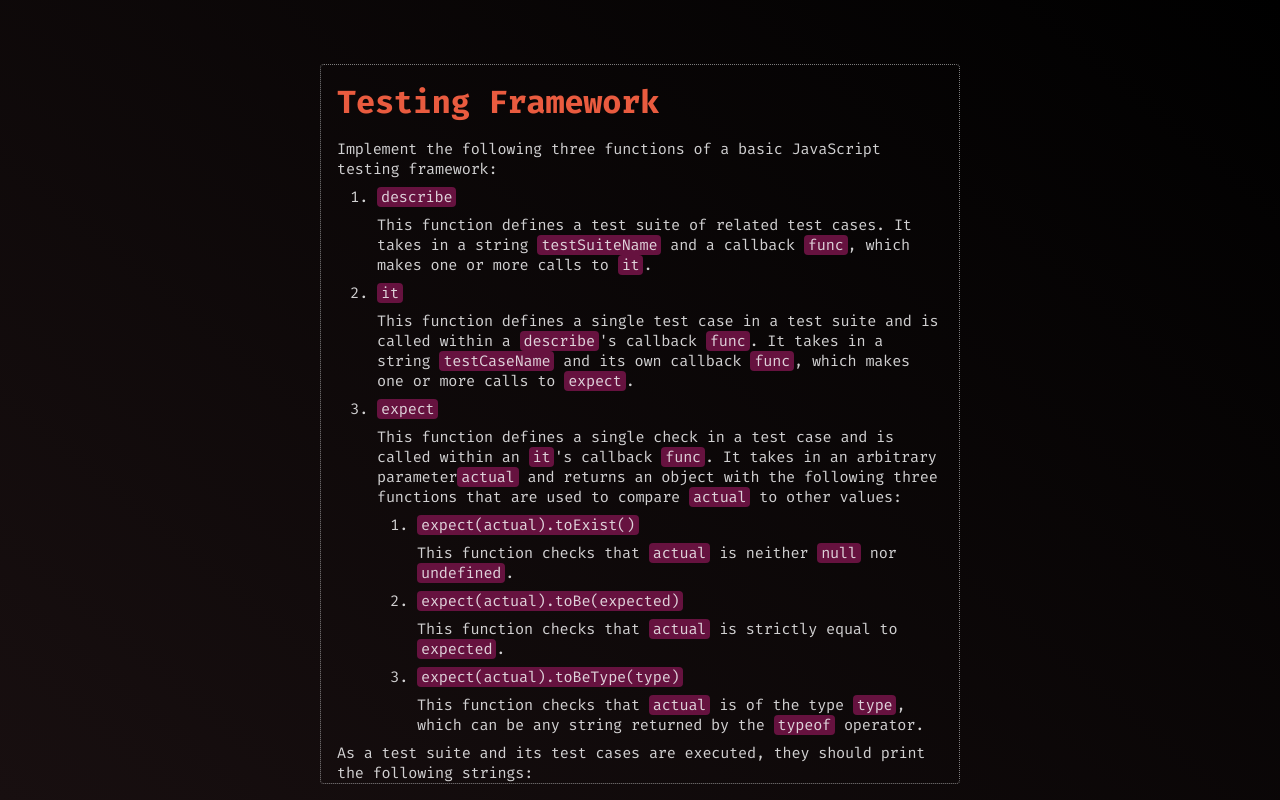
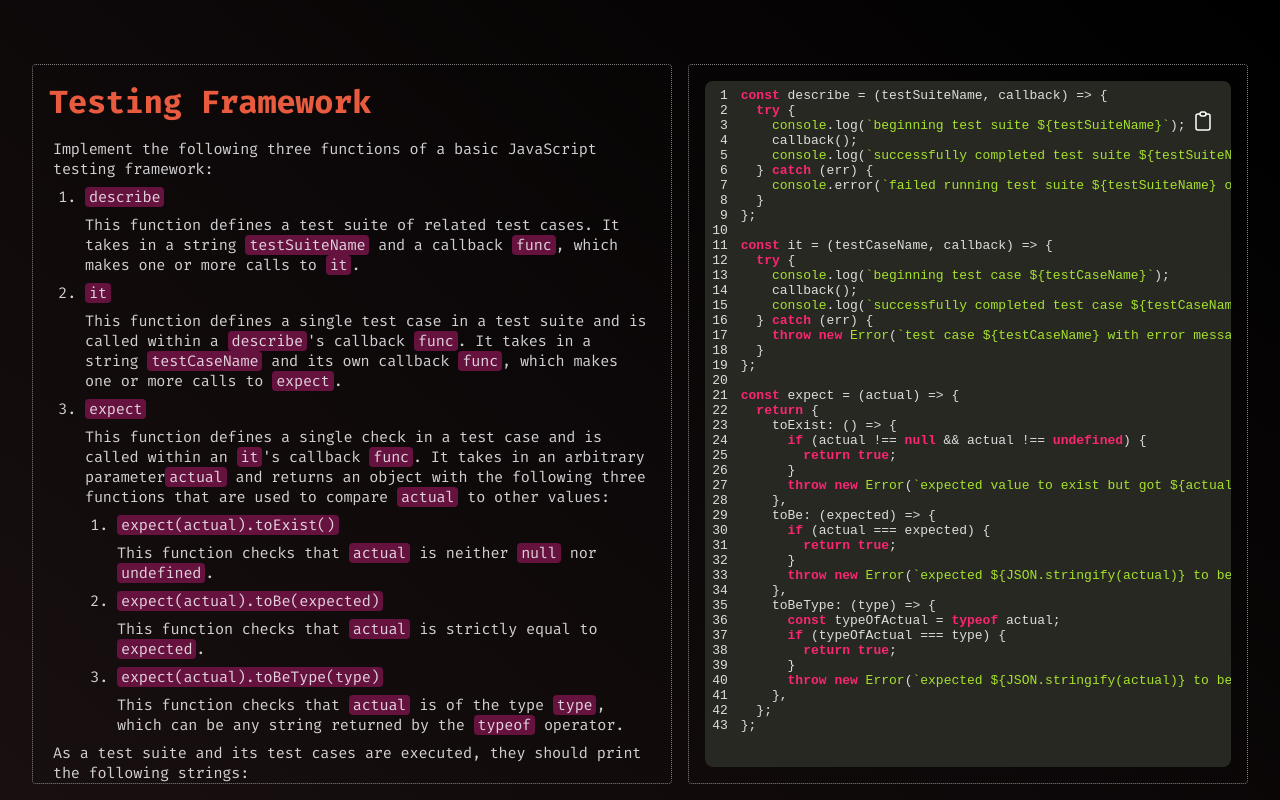
Before and after one commit to DemonDaddy22/frontend-expert, a React (Create React App) app: page / in a window 1280 px wide. Built offline with nearby package versions, Linux system fonts and the light colour scheme.

Commit message:
Cleanup TestingFramework.tsx

```diff
--- /dev/null
+++ b/src/components/TestingFramework/codeBlocks.ts
@@ -0,0 +1,69 @@
+export const sampleUsage1 = `describe('Passing Test Suite', () => {
+  it('Passing Test Case #1', () => {
+    expect('foo').toExist();
+    expect(1 + 1).toBe(2);
+  });
+
+  it('Passing Test Case #2', () => {
+    expect({}).toBeType('object');
+  });
+});`;
+
+export const sampleUsage2 = `describe('Failing Test Suite', () => {
+  it('Passing Test Case', () => {
+    expect(0).toBe(0);
+  });
+
+  it('Failing Test Case', () => {
+    expect(true).toBe(true);
+    expect(true).toBe(false);
+  });
+
+  it('Unreachable Test Case', () => {
+    expect('foo').toBe('bar');
+  });
+});`;
+
+export const solutionCode = `const describe = (testSuiteName, callback) => {
+  try {
+    console.log(\`beginning test suite \${testSuiteName}\`);
+    callback();
+    console.log(\`successfully completed test suite \${testSuiteName}\`)
+  } catch (err) {
+    console.error(\`failed running test suite \${testSuiteName} on \${err.message}\`);
+  }
+};
+
+const it = (testCaseName, callback) => {
+  try {
+    console.log(\`beginning test case \${testCaseName}\`);
+    callback();
+    console.log(\`successfully completed test case \${testCaseName}\`)
+  } catch (err) {
+    throw new Error(\`test case \${testCaseName} with error message \${err.message}\`);
+  }
+};
+
+const expect = (actual) => {
+  return {
+    toExist: () => {
+      if (actual !== null && actual !== undefined) {
+        return true;
+      }
+      throw new Error(\`expected value to exist but got \${actual}\`);
+    },
+    toBe: (expected) => {
+      if (actual === expected) {
+        return true;
+      }
+      throw new Error(\`expected \${JSON.stringify(actual)} to be \${JSON.stringify(expected)}\`);
+    },
+    toBeType: (type) => {
+      const typeOfActual = typeof actual;
+      if (typeOfActual === type) {
+        return true;
+      }
+      throw new Error(\`expected \${JSON.stringify(actual)} to be of type \${type} but got \${typeOfActual}\`);
+    },
+  };
+};`;
--- a/src/components/TestingFramework/index.tsx
+++ b/src/components/TestingFramework/index.tsx
@@ -1,36 +1,10 @@
 import React from 'react';
-import SyntaxHighlighter from 'react-syntax-highlighter';
-import { monokai } from 'react-syntax-highlighter/dist/esm/styles/hljs';
 import { PROJECT_COLORS } from '../../constants/theme';
 import ProjectPage from '../ProjectPage';
 import QuestionDetails from '../QuestionDetails';
+import CodeBlock from '../UI/CodeBlock';
+import { sampleUsage1, sampleUsage2, solutionCode } from './codeBlocks';
 import classes from './styles.module.scss';
-
-const SampleUsage1 = `describe('Passing Test Suite', () => {
-  it('Passing Test Case #1', () => {
-    expect('foo').toExist();
-    expect(1 + 1).toBe(2);
-  });
-
-  it('Passing Test Case #2', () => {
-    expect({}).toBeType('object');
-  });
-});`;
-
-const SampleUsage2 = `describe('Failing Test Suite', () => {
-  it('Passing Test Case', () => {
-    expect(0).toBe(0);
-  });
-
-  it('Failing Test Case', () => {
-    expect(true).toBe(true);
-    expect(true).toBe(false);
-  });
-
-  it('Unreachable Test Case', () => {
-    expect('foo').toBe('bar');
-  });
-});`;
 
 const TestingFramework: React.FC<Props> = () => {
   return (
@@ -38,7 +12,9 @@ const TestingFramework: React.FC<Props> = () => {
       <QuestionDetails
         title='Testing Framework'
         titleClassName={classes.questionTitle}
-        containerClassName={classes.questionDetails}>
+        containerClassName={classes.questionDetails}
+        descriptionClassName={classes.questionDescription}
+      >
         <p>Implement the following three functions of a basic JavaScript testing framework:</p>
         <ol>
           <li>
@@ -176,9 +152,7 @@ const TestingFramework: React.FC<Props> = () => {
         </p>
         <div className={classes.codeWrapper}>
           <h3 className={classes.codeBlockHeader}>Sample Usage #1</h3>
-          <SyntaxHighlighter language='javascript' style={monokai} showLineNumbers className={classes.codeBlock}>
-            {SampleUsage1}
-          </SyntaxHighlighter>
+          <CodeBlock codeString={sampleUsage1} />
         </div>
         <div className={classes.codeWrapper}>
           <h3 className={classes.codeBlockHeader}>Sample Output #1</h3>
@@ -194,9 +168,7 @@ const TestingFramework: React.FC<Props> = () => {
         </div>
         <div className={classes.codeWrapper}>
           <h3 className={classes.codeBlockHeader}>Sample Usage #2</h3>
-          <SyntaxHighlighter language='javascript' style={monokai} showLineNumbers className={classes.codeBlock}>
-            {SampleUsage2}
-          </SyntaxHighlighter>
+          <CodeBlock codeString={sampleUsage2} />
         </div>
         <div className={classes.codeWrapper}>
           <h3 className={classes.codeBlockHeader}>Sample Output #2</h3>
@@ -214,6 +186,9 @@ const TestingFramework: React.FC<Props> = () => {
           </section>
         </div>
       </QuestionDetails>
+      <section className={classes.solutionContainer}>
+      <CodeBlock codeString={solutionCode} containerClassName={classes.fullHeight} />
+      </section>
     </ProjectPage>
   );
 };
--- a/src/components/TestingFramework/styles.module.scss
+++ b/src/components/TestingFramework/styles.module.scss
@@ -13,6 +13,16 @@
     max-height: 90vh;
     overflow-y: auto;
   }
+
+  & li {
+    @include spacing ($margin: 0.5rem -0.5rem);
+  }
+}
+
+.questionDescription {
+  @include spacing (0 0.25rem);
+  word-break: break-word;
+  white-space: break-spaces;
 }
 
 .questionTitle {
@@ -30,10 +40,14 @@
 }
 
 .codeBlock {
-  @include spacing (0.25rem 0.5rem, 1rem 0);
+  @include spacing (0.5rem 0.75rem);
   overflow-x: auto;
   border-radius: 0.5rem;
   background-color: $project-code-13;
+
+  @media screen and (min-width: 992px) {
+    @include spacing (0.75rem 1rem);
+  }
 }
 
 .caseWrapper {
@@ -43,11 +57,10 @@
 
 .codeWrapper {
   @include spacing (0.5rem 0);
-
 }
 
 .codeBlockHeader {
-  @include spacing (0, 0 0 -0.5rem 0);
+  @include spacing (0.5rem 0);
   color: $white;
 }
 
@@ -68,3 +81,21 @@
   margin: 0 !important;
   font-size: 0.9rem;
 }
+
+.solutionContainer {
+  @include spacing (1rem);
+  border: 1px dotted rgba($color: $white, $alpha: 0.5);
+  border-radius: 0.25rem;
+  align-self: stretch;
+  flex: 1;
+
+  @media screen and (min-width: 992px) {
+    overflow-y: auto;
+    max-width: 60rem;
+  }
+}
+
+.fullHeight {
+  @include spacing (0, 0);
+  height: 100%;
+}
```
